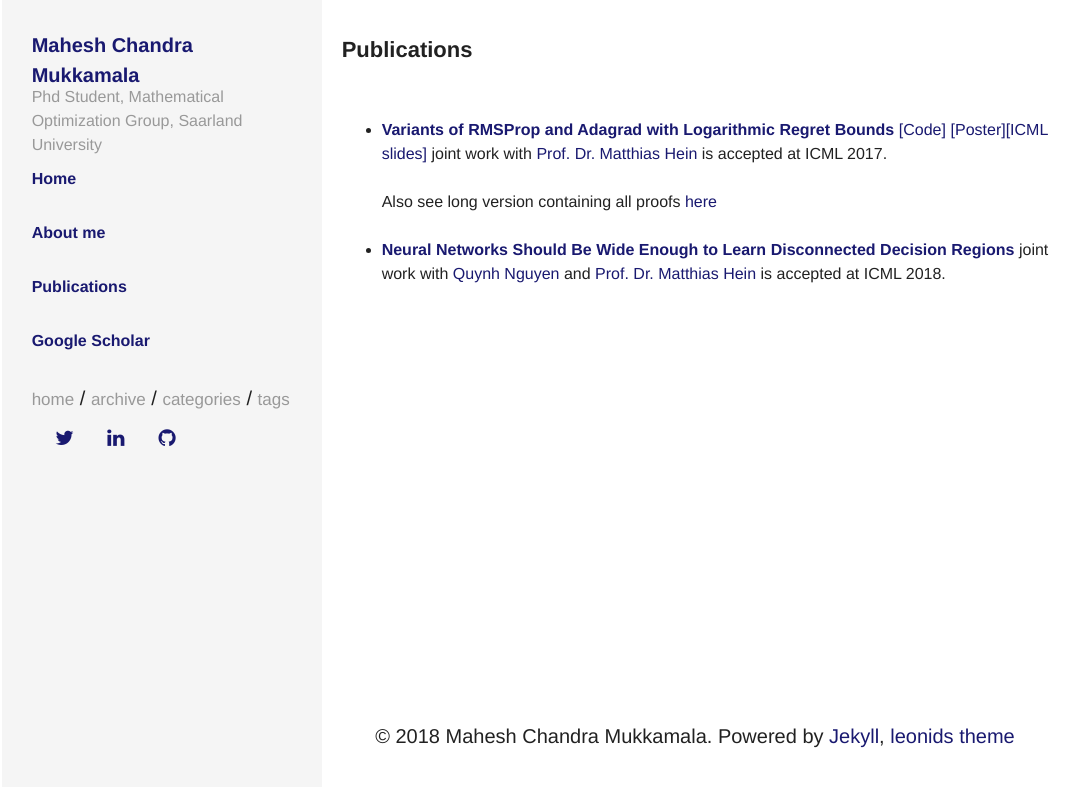
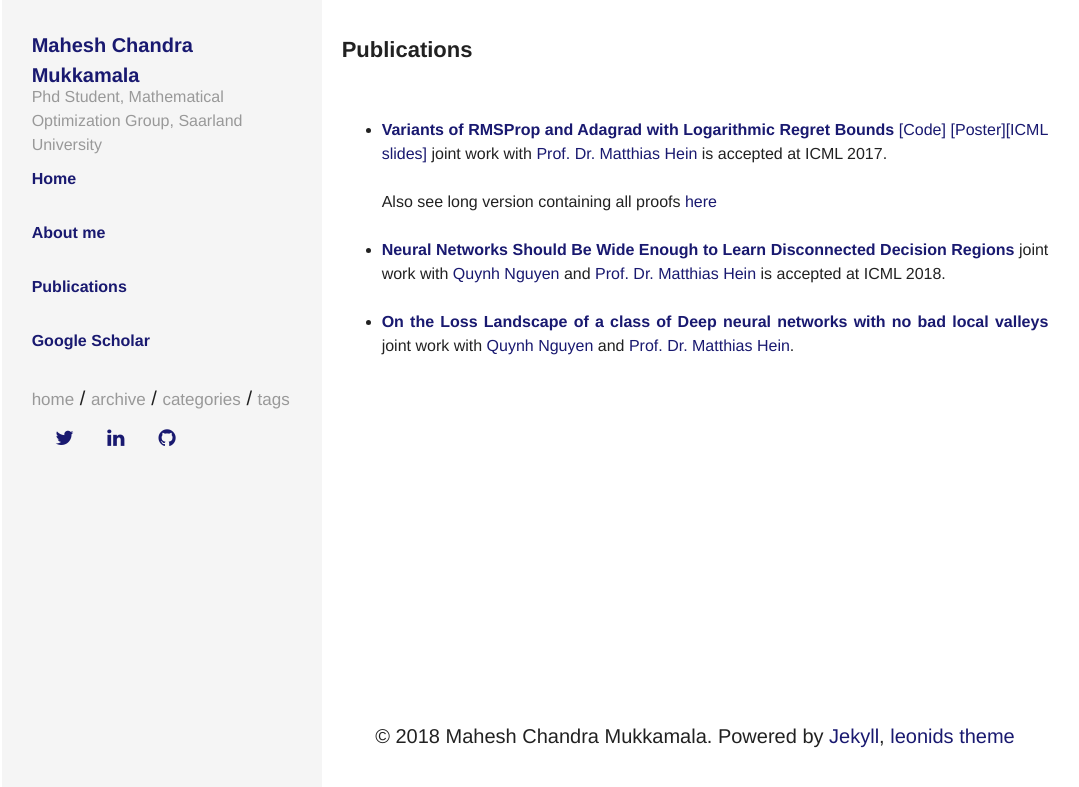
Before and after one commit to mmahesh/mmahesh.github.io, a Jekyll site: the page built from publications.html, in a window 1280 px wide. Shown: the top 787 px of the page, without its empty margins (135-1214 px from the left). Built offline with Jekyll 4.4.1, drawn with Linux system fonts in a browser that asks for light colours.

Commit message:
changed publication

```diff
--- a/_layouts/publications.html
+++ b/_layouts/publications.html
@@ -17,6 +17,9 @@ layout: default
       <br>
       <li> <a href="https://arxiv.org/pdf/1803.00094.pdf" target="_blank"><b>Neural Networks Should Be Wide Enough to Learn Disconnected Decision Regions</b></a>  joint work with <a href="https://scholar.google.de/citations?user=WJNkMakAAAAJ&hl=en"  target="_blank">Quynh Nguyen</a> and <a  target="_blank" href="http://www.ml.uni-saarland.de/people/hein.htm">Prof. Dr. Matthias Hein</a> is accepted at ICML 2018.
         </li>
+        <br>
+      <li> <a href="https://arxiv.org/pdf/1809.10749.pdf" target="_blank"><b>On the Loss Landscape of a class of Deep neural networks with no bad local valleys</b></a>  joint work with <a href="https://scholar.google.de/citations?user=WJNkMakAAAAJ&hl=en"  target="_blank">Quynh Nguyen</a> and <a  target="_blank" href="http://www.ml.uni-saarland.de/people/hein.htm">Prof. Dr. Matthias Hein</a>.
+        </li>
     </ul>
   </font>
     </article>
```
